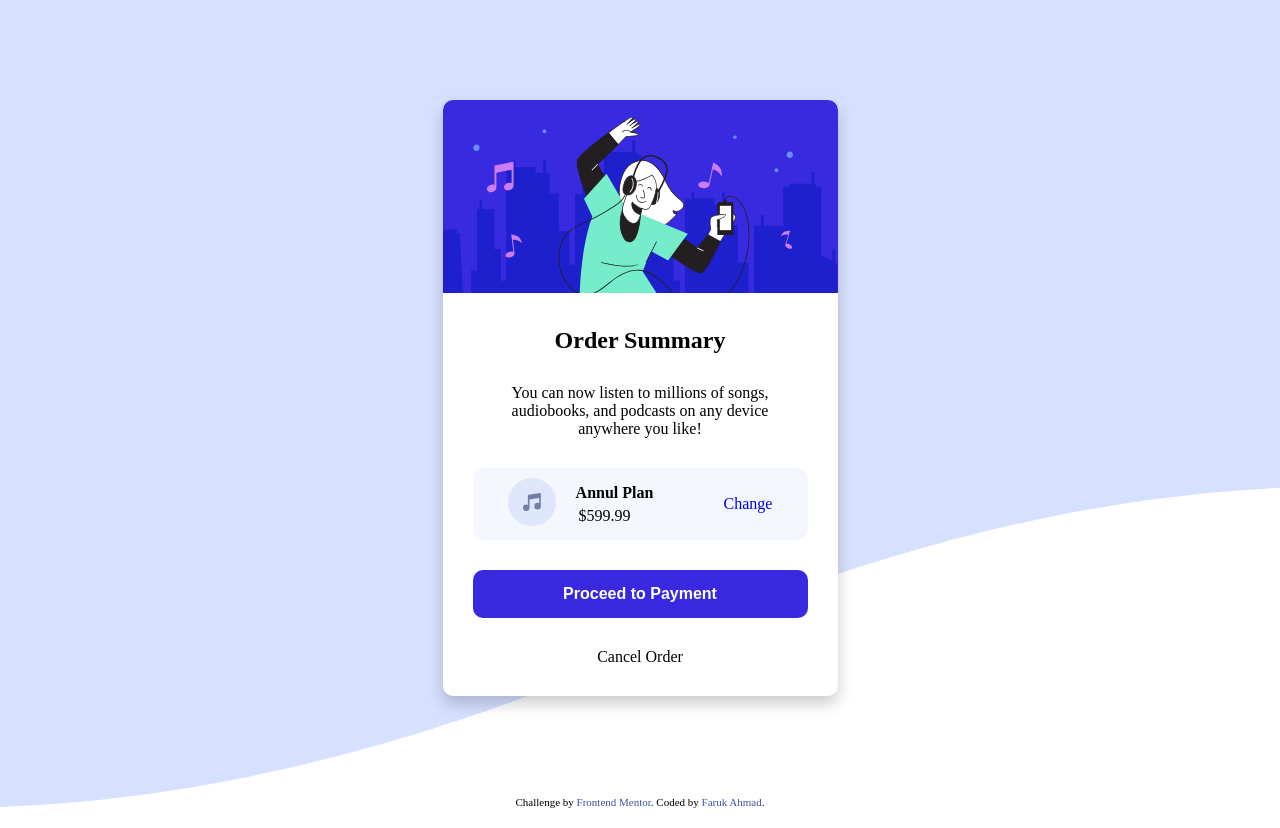
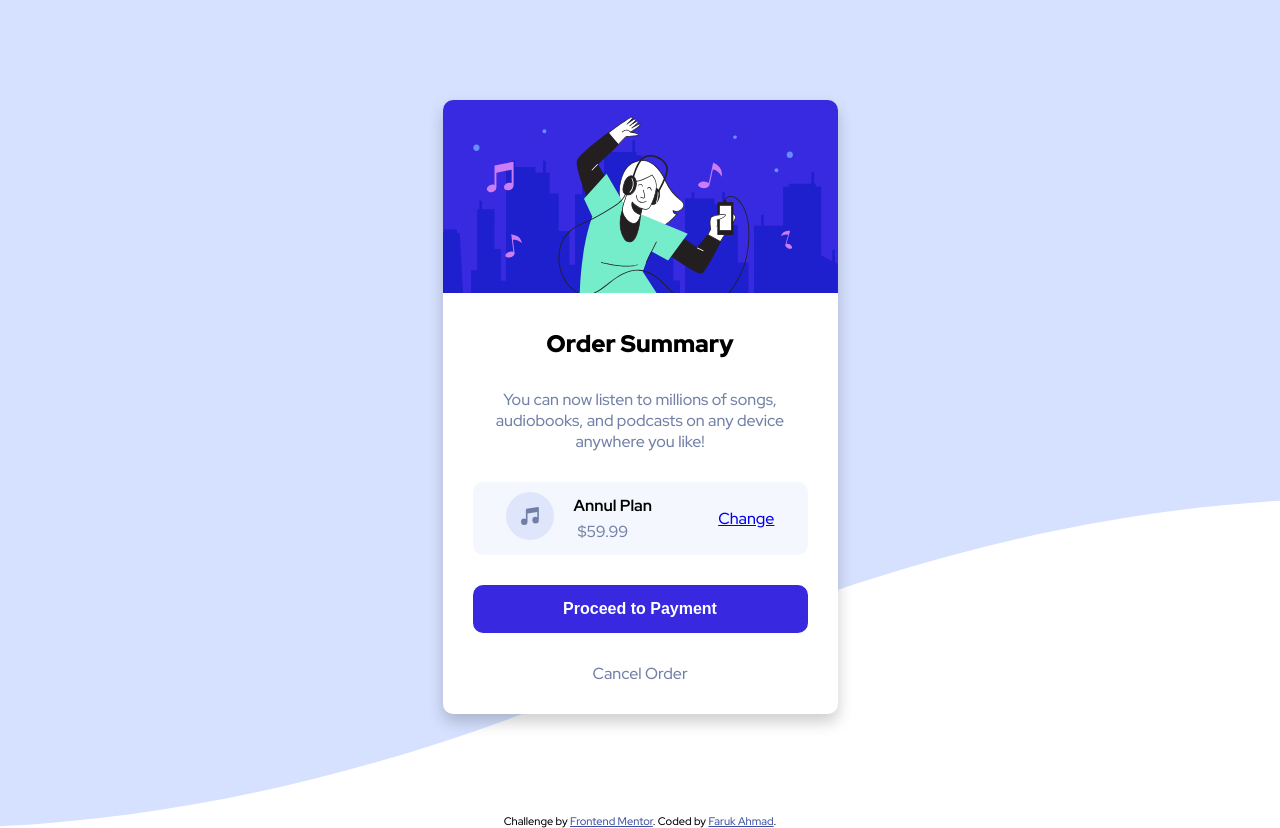
Before and after one commit to farukwebcode21/Order-summary-component, a plain HTML site: page index.html in a window 1280 px wide. Drawn offline with Linux system fonts and the light colour scheme.

Commit message:
add font

```diff
--- a/index.html
+++ b/index.html
@@ -24,7 +24,7 @@
             </div>
             <div class="icon-detail">
               <span class="plan-name">Annul Plan</span>
-              <span class="plan-price">$599.99</span>
+              <span class="plan-price">$59.99</span>
             </div>
           </div>
           <a href="#" class="change-btn">Change</a>
--- a/style.css
+++ b/style.css
@@ -1,9 +1,9 @@
+@import url('https://fonts.googleapis.com/css2?family=Red+Hat+Display:wght@500;700;900&display=swap');
 
 *{
     margin: 0;
     padding: 0;
     box-sizing: border-box;
-    text-decoration: none;
 }
 
 .attribution {
@@ -20,10 +20,12 @@
      --Dark-blue: hsl(223, 47%, 23%);
  }
  body{
+     font-family: 'Red Hat Display', sans-serif;
      background-image: url(./images/pattern-background-desktop.svg);
      background-repeat: no-repeat;
      background-position: top;
      background-size: cover;
+
  }
 
  .container{
@@ -54,6 +56,7 @@
      margin-bottom: 30px;
      font-size: 16px;
      font-weight: 500;
+     color: var(--Desaturated-blue);
  }
  .header img{
      width: 100%;
@@ -91,6 +94,9 @@
      flex-direction: column;
      margin-top: 30px;
  }
+ .plan-price{
+     color: var(--Desaturated-blue);
+ }
  .payment-btn{
      padding: 15px 0 15px 0 ;
      background-color: var(--Brightblue);
@@ -104,4 +110,5 @@
  .cancel-order{
      margin-top: 30px;
      cursor: pointer;
+     color: var(--Desaturated-blue);
  }
```
Also changed, not shown: 1 other file.
